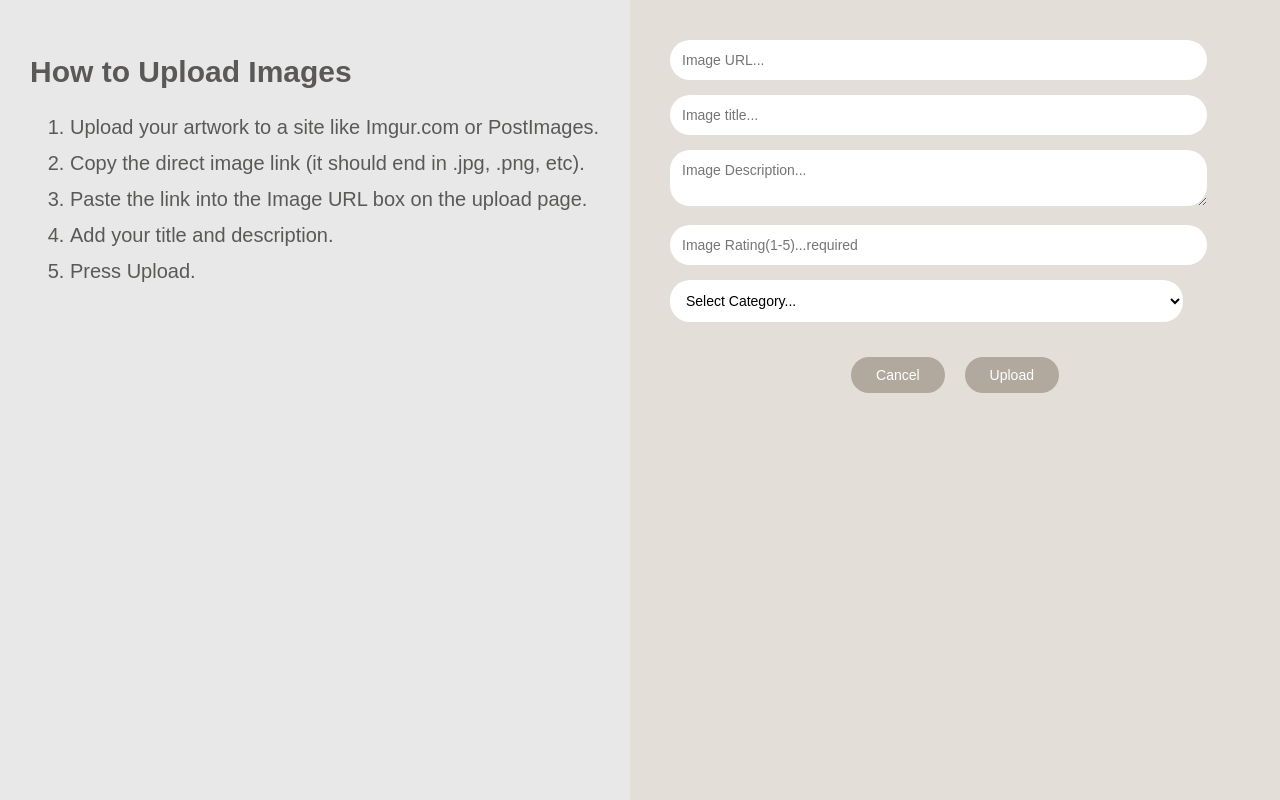
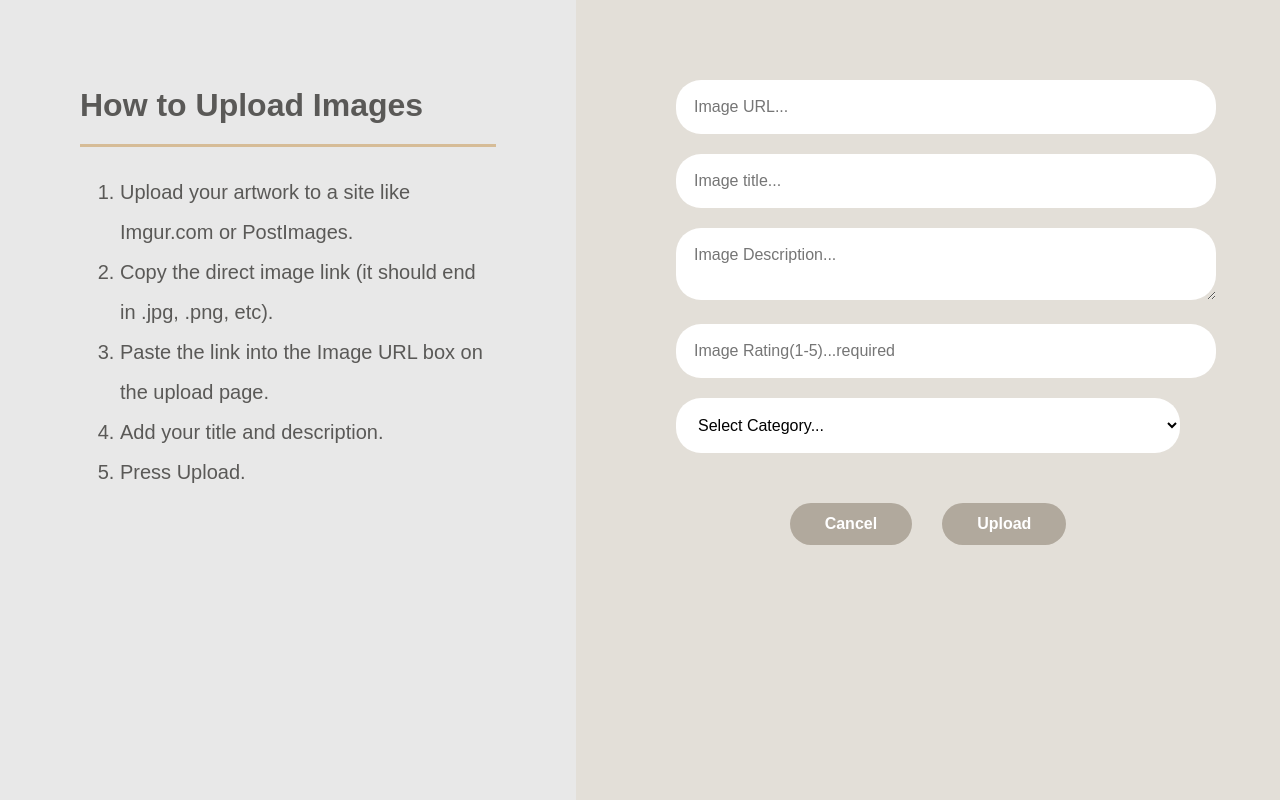
Before and after one commit to 23671jnmr/Artweb, a Flask app: page /upload in a window 1280 px wide. Run offline with Flask 3, Linux system fonts and the light colour scheme.

Commit message:
finishing touches for the upload page

```diff
--- a/static/style.css
+++ b/static/style.css
@@ -443,28 +443,35 @@ body {
 }
 
 .upload-left {
-    flex: 1;
+    flex: 0 0 45%;
     background-color: #e8e8e8;
-    padding: 30px;
+    padding: 60px 80px;
     box-sizing:  border-box;
 }
 
 .upload-left h2 {
-    font-size: 30px;
+    font-size: 32px;
+    font-weight: 700;
     margin-bottom:  20px;
     color: #5a5957;
     font-family: 'Public Sans', sans-serif;
 }
 
+.upload-line {
+    border: none;
+    height: 3px;
+    background-color: #d6bc97;
+    margin-bottom:  25px;
+}
 .upload-left ol {
     font-size: 20px;
     color: #5a5957;
-    line-height:  1.8;
+    line-height:  2;
     font-family: 'Public Sans', sans-serif;
 }
 .upload-right {
-    flex: 1;
-    padding: 40px;
+    flex: 0 0 55%;
+    padding: 80px 100px;
     background-color: #e3dfd8;
      box-sizing:  border-box;
 }
@@ -472,22 +479,21 @@ body {
 .upload-right input,
 .upload-right textarea,
 .upload-right select {
-    width: 90%;
-    max-width: 900px;
-    padding: 12px;
-    border-radius: 20px;
+    width: 100%;
+    padding: 18px;
+    border-radius: 25px;
     border: none;
     background-color: #fff;
-    margin-bottom: 15px;
-    font-size: 14px;
+    margin-bottom: 20px;
+    font-size: 16px;
     font-family: 'Public Sans', sans-serif;
 }
 
 .upload-buttons {
     display: flex;
     justify-content: center;
-    margin-top: 20px;
-    gap: 20px;
+    margin-top: 30px;
+    gap: 30px;
 }
 
 .cancel-btn,
@@ -496,9 +502,10 @@ body {
     color: white;
     border: none;
     border-radius: 25px;
-    padding: 10px 25px;
+    padding: 12px 35px;
     cursor: pointer;
-    font-size: 14px;
+    font-size: 16px;
+    font-weight: 600;
     transition: background-color 0.3s ease;
     width: auto;
 }
--- a/templates/upload.html
+++ b/templates/upload.html
@@ -10,6 +10,7 @@
     <div class="upload-wrapper">
         <div class="upload-left">
             <h2>How to Upload Images </h2>
+            <hr class="upload-line">
             <ol>
                  <li>Upload your artwork to a site like Imgur.com or PostImages.</li>
                 <li>Copy the direct image link (it should end in .jpg, .png, etc).</li>
```
